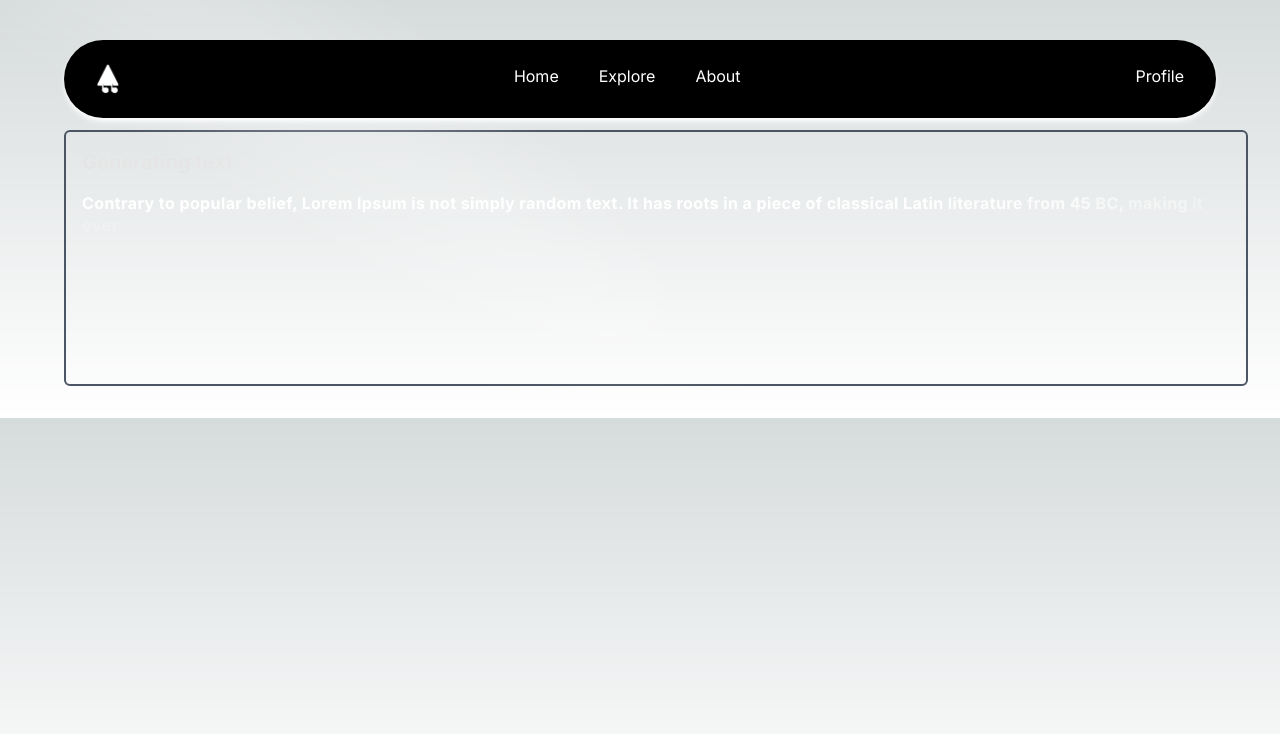
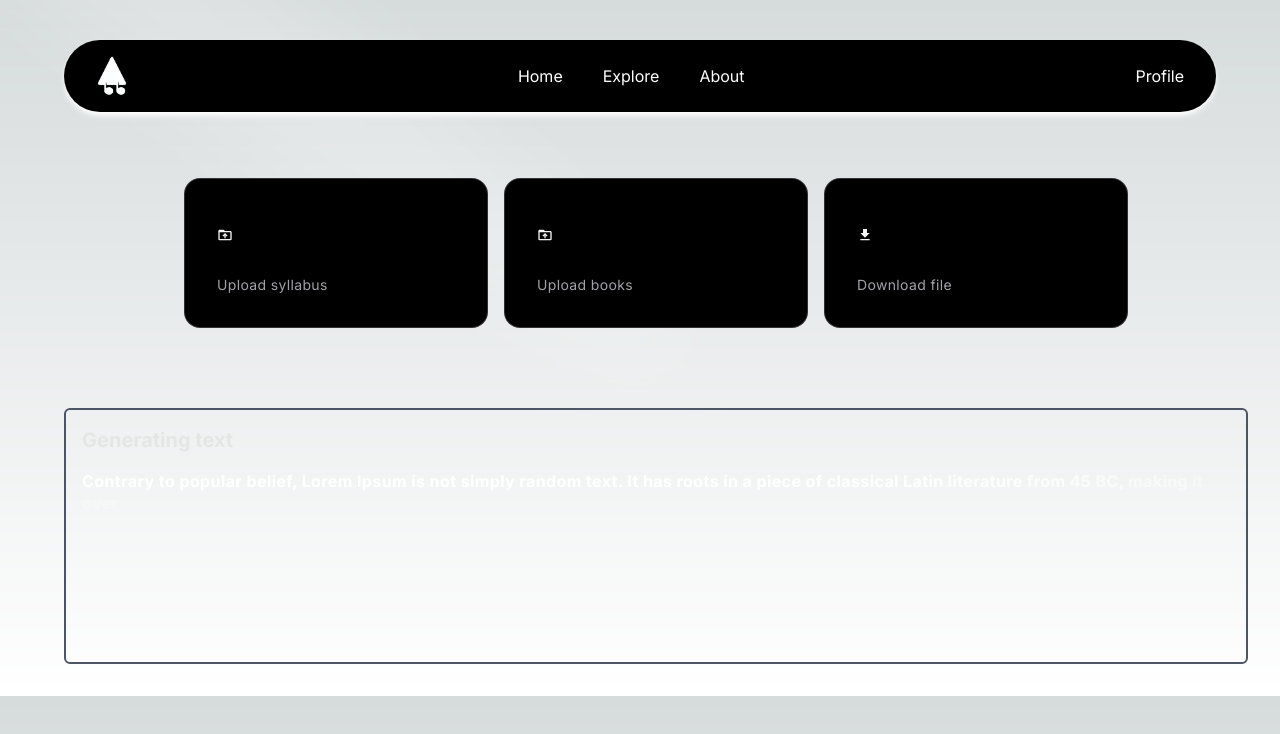
Before and after one commit to Code-Masters-CodeX/frontend, a Next.js app: page /generatenotes in a window 1280 px wide. Shown: the top 734 px of the page. Built offline with nearby package versions, Linux system fonts and the light colour scheme.

Commit message:
filecard

```diff
--- a/src/app/generatenotes/layout.tsx
+++ b/src/app/generatenotes/layout.tsx
@@ -1,3 +1,4 @@
+
 import Navbar from "@/components/Navbar";
 import { TextGeneration } from "@/components/TextGeneration";
 import { Spotlight } from "@/components/ui/Spotlight";
@@ -9,14 +10,13 @@ export default function RootLayout({
   }>) {
     return (
         <>
+
+
          <Spotlight
         className="-top-40 left-0 md:left-60 md:-top-20"
         fill="white"
-      />
-      <Navbar />
-      <div className="mt-[130px] ml-8">
-        <TextGeneration />
-      </div>
+      /><Navbar />
+          {children}
 
         </>
     );
--- a/src/app/generatenotes/page.tsx
+++ b/src/app/generatenotes/page.tsx
@@ -1,9 +1,14 @@
 import { TextGeneration } from '@/components/TextGeneration'
+import FileCard from "@/components/FileCard";
 import React from 'react'
 
 const page = () => {
   return (
-    <TextGeneration />
+
+    <div className="mt-[130px] ml-8">
+    <FileCard />
+        <TextGeneration />
+       </div>
   )
 }
 
--- /dev/null
+++ b/src/components/FileCard.tsx
@@ -0,0 +1,31 @@
+import React from 'react'
+import { HoverEffect } from './ui/card-hover-effect';
+import { MdDriveFolderUpload, MdDownload } from "react-icons/md";
+const FileCard = () => {
+    return (
+        <div className="max-w-5xl mx-auto px-8">
+          <HoverEffect items={projects} />
+        </div>
+      );
+}
+export const projects = [
+    {
+      title: <MdDriveFolderUpload />,
+      description:
+        "Upload syllabus",
+    },
+    {
+        title: <MdDriveFolderUpload />,
+        description:
+          "Upload books",
+    },
+    {
+        title: <MdDownload />,
+        description:
+          "Download file",
+    },
+
+
+  ];
+
+export default FileCard
--- a/src/components/Navbar.tsx
+++ b/src/components/Navbar.tsx
@@ -22,9 +22,9 @@ const Navbar = ({ className }: { className?: string }) => {
         className
       )}
     >
-      <Menu setActive={setActive} className="flex flex-row justify-between">
-        <Image src={logo} alt="logo" height={30} />
-        <div className="flex flex-row justify-center gap-10">
+      <Menu setActive={setActive} className="flex flex-row items-center align-md justify-between">
+        <div className="relative"><Image src={logo} alt="logo" height={40} /></div>
+        <div className="flex flex-row justify-center gap-10 py-6">
           <Link href={"/"}>
             <MenuItem
               setActive={setActive}
@@ -33,7 +33,7 @@ const Navbar = ({ className }: { className?: string }) => {
             ></MenuItem>
           </Link>
           <MenuItem setActive={setActive} active={active} item="Explore">
-            {/* <HoveredLink href="/explore">All my content</HoveredLink> */}
+            <HoveredLink href="/explore">All my content</HoveredLink>
           </MenuItem>
           <Link href={"/about"}>
             <MenuItem
--- a/src/components/ui/card-hover-effect.tsx
+++ b/src/components/ui/card-hover-effect.tsx
@@ -1,3 +1,4 @@
+"use client"
 import { cn } from "@/utils/cn";
 import { AnimatePresence, motion } from "framer-motion";
 import Link from "next/link";
@@ -8,9 +9,9 @@ export const HoverEffect = ({
   className,
 }: {
   items: {
-    title: string;
+    title: any;
     description: string;
-    link: string;
+    link?: string;
   }[];
   className?: string;
 }) => {
@@ -25,7 +26,7 @@ export const HoverEffect = ({
     >
       {items.map((item, idx) => (
         <Link
-          href={item?.link}
+          href={item?.link || ""}
           key={item?.link}
           className="relative group  block p-2 h-full w-full"
           onMouseEnter={() => setHoveredIndex(idx)}
@@ -48,8 +49,8 @@ export const HoverEffect = ({
               />
             )}
           </AnimatePresence>
-          <Card>
-            <CardTitle>{item.title}</CardTitle>
+          <Card className="justify-center">
+            <CardTitle className="justify-center">{item.title}</CardTitle>
             <CardDescription>{item.description}</CardDescription>
           </Card>
         </Link>
--- a/src/components/ui/navbar-menu.tsx
+++ b/src/components/ui/navbar-menu.tsx
@@ -74,7 +74,7 @@ export const Menu = ({
     <nav
       onMouseLeave={() => setActive(null)} // resets the state
       className={cn(
-        "relative rounded-full boder border-transparent dark:bg-black dark:border-white/[0.2] bg-white flex justify-center space-x-4 px-8 py-6 shadow-white shadow-md",
+        "relative rounded-full boder border-transparent dark:bg-black dark:border-white/[0.2] bg-white flex justify-center space-x-4 px-8 shadow-white shadow-md",
         className
       )}
     >
```
